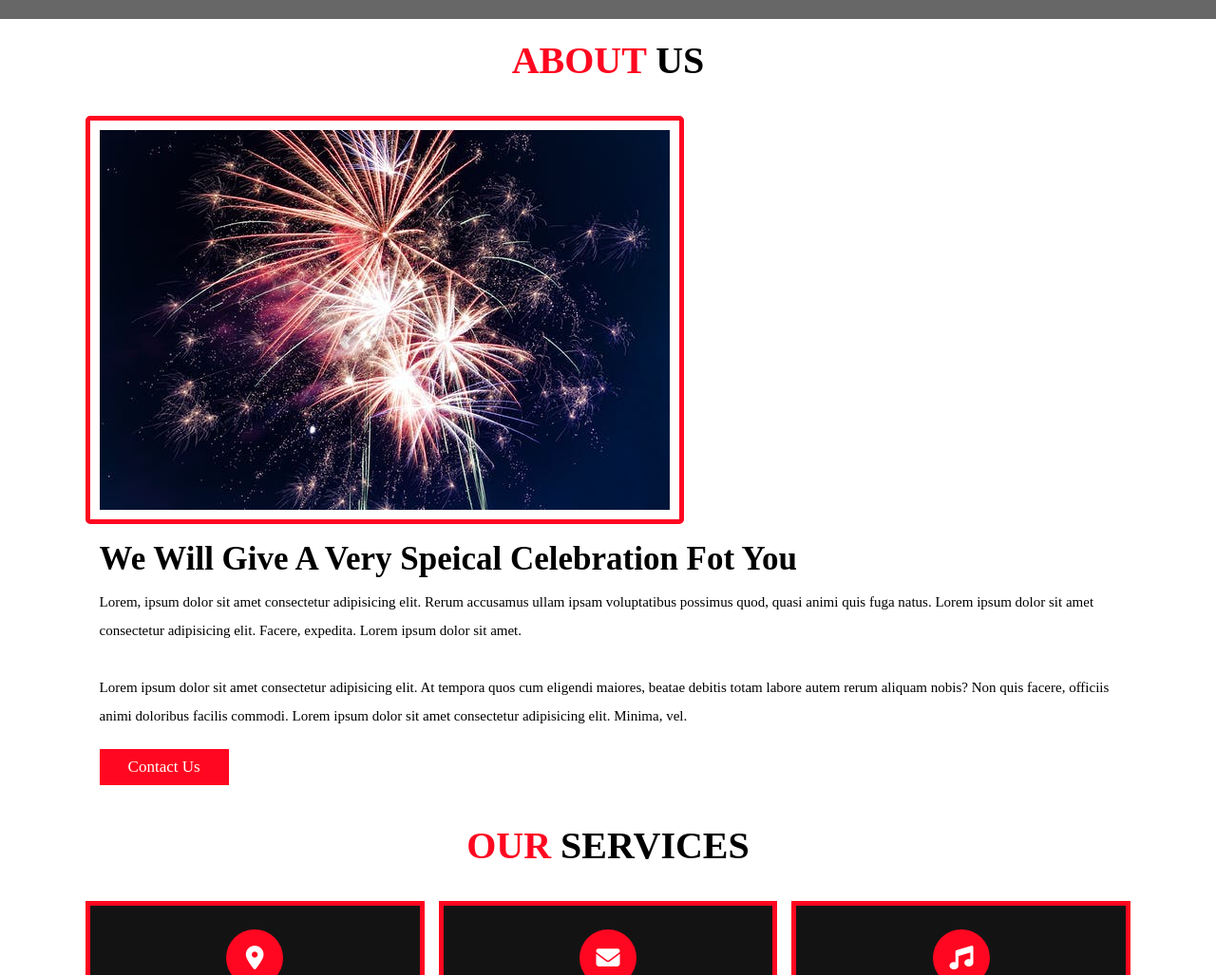
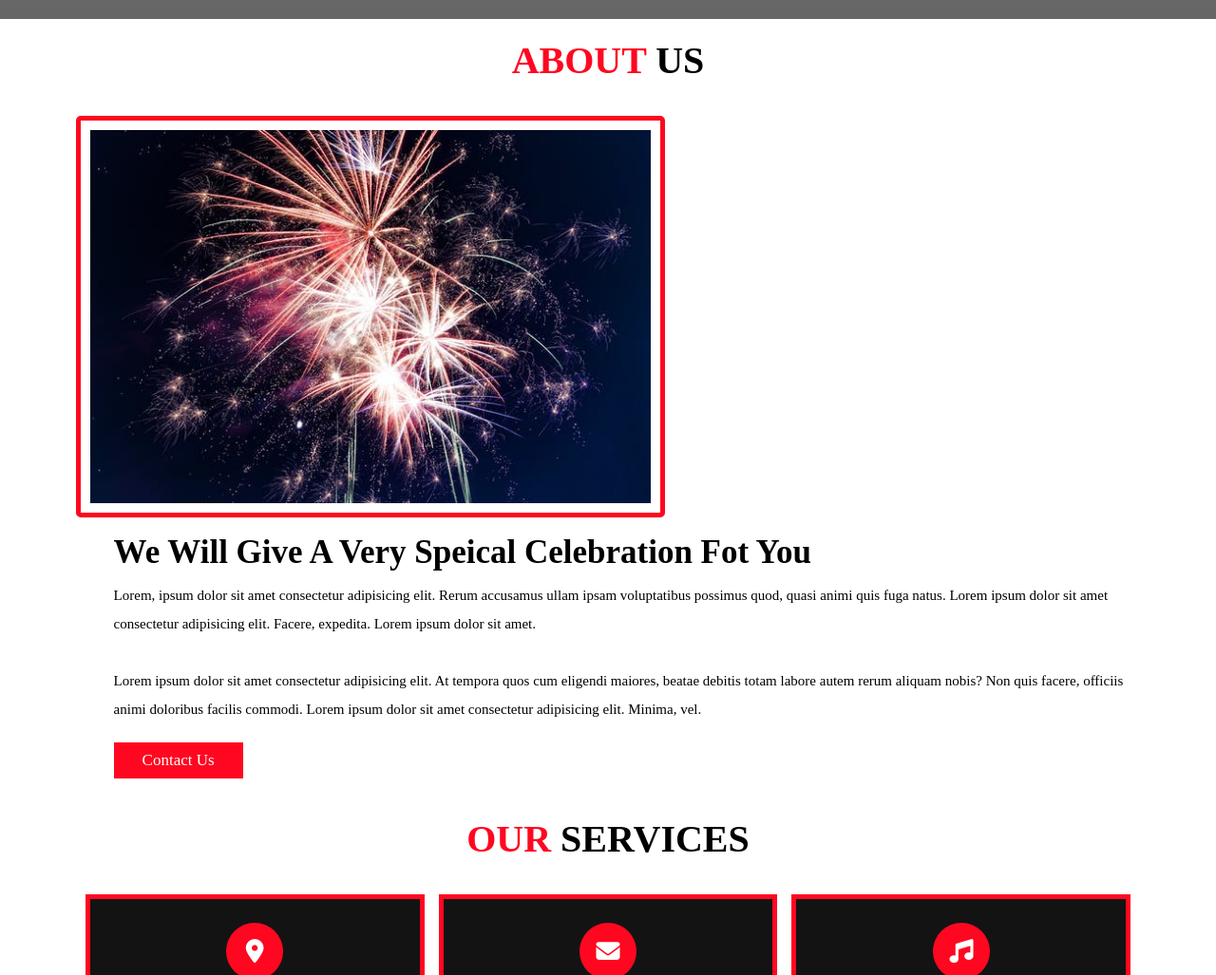
Before and after one commit to biswajitpat/AscentAcademy_Event_Page, a plain HTML site: page index.html in a window 1280 px wide. Shown: the part 780-1807 px from the top of the page at 95% size. Drawn offline with nearby package versions, Linux system fonts and the light colour scheme.

Commit message:
edited css file

```diff
--- a/style.css
+++ b/style.css
@@ -139,12 +139,16 @@ header .navbar a{
 }
 .about .row .content{
     flex: 1 1 45rem;
-    margin-left: 15px;
+    margin-left: 30px;
 }
 .about img{
     border: var(--border);
     border-radius: 0.5rem;
     width: 100%;
+    margin-left: -10px;
+}
+.about img:hover{
+    transform: scale(1.1);
 }
 .about .row .content h3{
     /* margin-top: -45px; */
```
